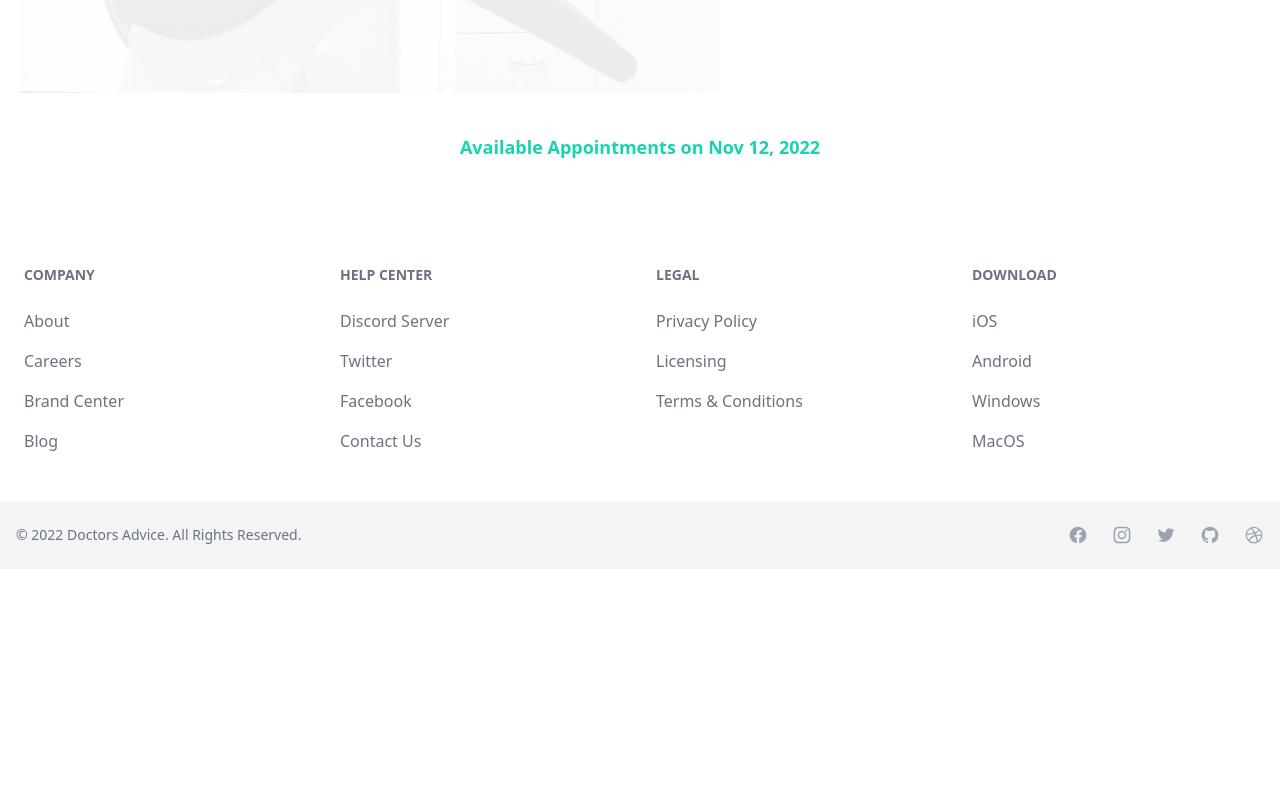
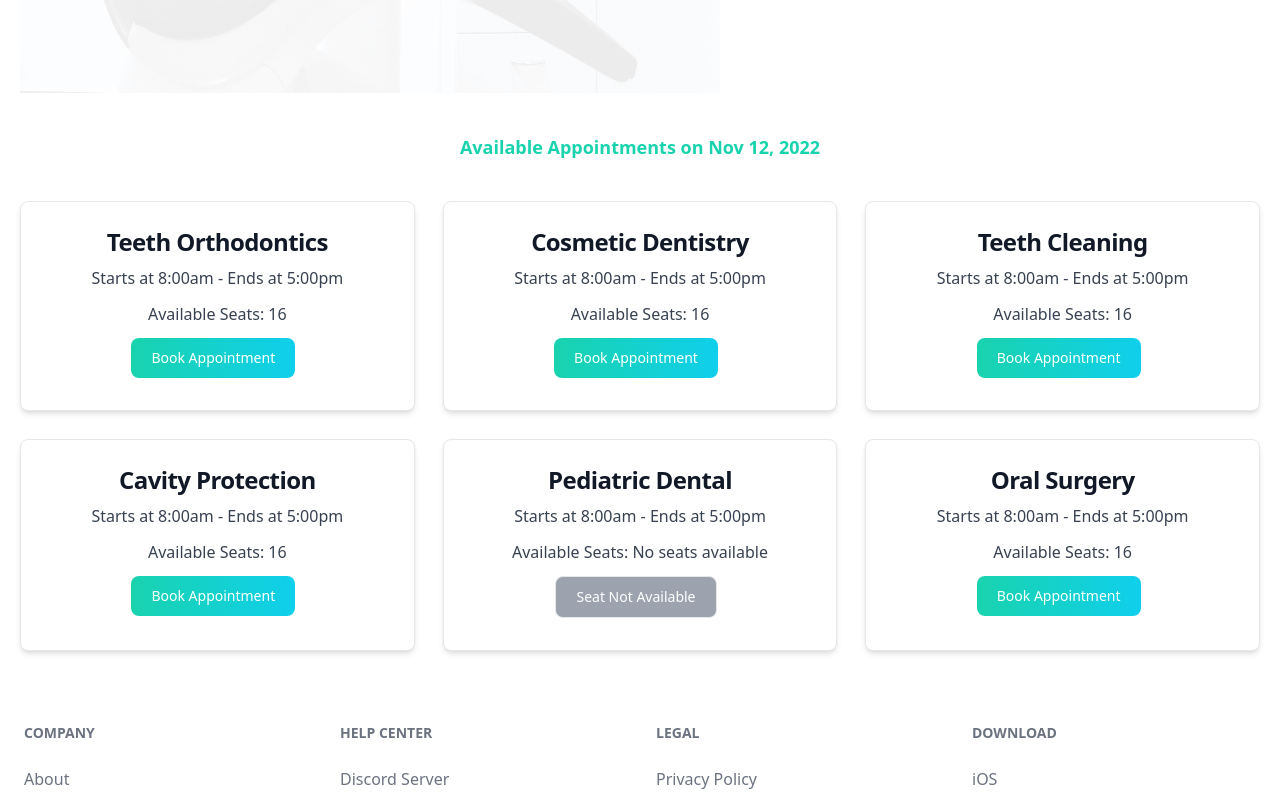
Before and after one commit to Ndhossain/doctors-advice-client, a React (Create React App) app: page /appointment in a window 1280 px wide. Shown: the part 720-1520 px from the top of the page. Before the commit the page ends 1289 px from the top, so only its background shows below. Built offline with nearby package versions, Linux system fonts and the light colour scheme.

Commit message:
appointment modal work done

```diff
--- a/package.json
+++ b/package.json
@@ -6,12 +6,14 @@
     "@testing-library/jest-dom": "^5.14.1",
     "@testing-library/react": "^13.0.0",
     "@testing-library/user-event": "^13.2.1",
+    "axios": "^1.1.3",
     "date-fns": "^2.29.3",
     "flowbite": "^1.5.3",
     "flowbite-react": "^0.3.4",
     "react": "^18.2.0",
     "react-day-picker": "^8.3.6",
     "react-dom": "^18.2.0",
+    "react-hook-form": "^7.39.3",
     "react-router-dom": "^6.4.3",
     "react-scripts": "5.0.1",
     "web-vitals": "^2.1.0"
--- a/src/components/pages/public/appointment/appointment-details-section/AppointmentDetails.jsx
+++ b/src/components/pages/public/appointment/appointment-details-section/AppointmentDetails.jsx
@@ -1,12 +1,50 @@
+import axios from 'axios';
 import { format } from 'date-fns';
-import React from 'react';
+import React, { useEffect, useState } from 'react';
+import AppointmentInputModal from './AppointmentInputModal';
+import AppointmentItemContainer from './AppointmentItemContainer';
 
 function AppointmentDetails({ selectedDate }) {
+    const [serviceData, setServiceData] = useState();
+    const [modal, setModal] = useState(false);
+    const [serviceModalData, setServcieModalData] = useState({});
+
+    useEffect(() => {
+        axios({
+            method: 'GET',
+            url: 'appointmentOptions.json',
+        })
+            .then((res) => {
+                setServiceData(res.data);
+            })
+            .catch((err) => {
+                console.log(err);
+            });
+    }, []);
+
     return (
         <div className="mt-10">
             <h5 className="text-center text-lg font-bold text-secondary">
                 Available Appointments on {format(selectedDate, 'PP')}
             </h5>
+            <div className="grid grid-cols-1 md:grid-cols-2 lg:grid-cols-3 gap-7 mt-10">
+                {serviceData?.map((data) => (
+                    <AppointmentItemContainer
+                        key={data._id}
+                        serviceData={data}
+                        setModal={setModal}
+                        setServcieModalData={setServcieModalData}
+                    />
+                ))}
+            </div>
+            {serviceModalData && (
+                <AppointmentInputModal
+                    setModal={setModal}
+                    modal={modal}
+                    serviceModalData={serviceModalData}
+                    selectedDate={selectedDate}
+                />
+            )}
         </div>
     );
 }
--- /dev/null
+++ b/src/components/pages/public/appointment/appointment-details-section/AppointmentInputModal.jsx
@@ -0,0 +1,58 @@
+/* eslint-disable react/no-array-index-key */
+import { format } from 'date-fns';
+import { Button, Modal, TextInput } from 'flowbite-react';
+import React from 'react';
+
+function AppointmentInputModal({ modal, setModal, serviceModalData, selectedDate }) {
+    const { name, slots } = serviceModalData;
+
+    return (
+        <Modal show={modal} size="md" popup onClose={() => setModal(false)}>
+            <Modal.Header />
+            <Modal.Body>
+                <form className="space-y-6">
+                    <h3 className="text-xl font-medium text-gray-900 dark:text-white">{name}</h3>
+                    <div>
+                        <TextInput type="text" value={format(selectedDate, 'PP')} readOnly />
+                    </div>
+                    <div>
+                        <select
+                            id="default"
+                            className="bg-gray-50 border border-gray-300 text-gray-900 mb-6 text-sm rounded-lg focus:ring-blue-500 focus:border-blue-500 block w-full p-2.5 dark:bg-gray-700 dark:border-gray-600 dark:placeholder-gray-400 dark:text-white dark:focus:ring-blue-500 dark:focus:border-blue-500"
+                        >
+                            {slots && (
+                                <option selected value={slots[0]}>
+                                    {slots[0]}
+                                </option>
+                            )}
+                            {slots?.map(
+                                (slot, index) =>
+                                    index > 0 && (
+                                        <option key={index} value={slot}>
+                                            {slot}
+                                        </option>
+                                    )
+                            )}
+                        </select>
+                    </div>
+                    <div>
+                        <TextInput placeholder="Full Name" type="text" required />
+                    </div>
+                    <div>
+                        <TextInput placeholder="Email" type="text" required />
+                    </div>
+                    <div>
+                        <TextInput placeholder="Phone No." type="text" required />
+                    </div>
+                    <div>
+                        <Button className="w-full text-white border border-headingCol bg-headingCol hover:text-headingCol hover:bg-white font-medium rounded-lg text-sm px-5 py-2.5 text-center mr-2 mb-2">
+                            Submit
+                        </Button>
+                    </div>
+                </form>
+            </Modal.Body>
+        </Modal>
+    );
+}
+
+export default AppointmentInputModal;
--- /dev/null
+++ b/src/components/pages/public/appointment/appointment-details-section/AppointmentItemContainer.jsx
@@ -0,0 +1,39 @@
+import React from 'react';
+
+function AppointmentItemContainer({ serviceData, setModal, setServcieModalData }) {
+    const { name, slots } = serviceData;
+
+    return (
+        <div className="p-6 bg-white rounded-lg border border-gray-200 shadow-md dark:bg-gray-800 dark:border-gray-700 flex flex-col items-center">
+            <h5 className="mb-2 text-2xl font-bold tracking-tight text-gray-900 dark:text-white">
+                {name}
+            </h5>
+            <p className="mb-3 font-normal text-gray-700 dark:text-gray-400">
+                Starts at 8:00am - Ends at 5:00pm
+            </p>
+            <p className="mb-3 font-normal text-gray-700 dark:text-gray-400">
+                Available Seats: {slots.length < 1 ? 'No seats available' : slots.length}
+            </p>
+            <div>
+                <button
+                    type="button"
+                    className={`text-white font-medium rounded-lg text-sm px-5 py-2.5 text-center mr-2 mb-2 ${
+                        slots.length < 1
+                            ? ' border bg-gray-400 text-white'
+                            : 'bg-gradient-to-r from-secondary to-primary hover:bg-gradient-to-bl'
+                    }`}
+                    data-modal-toggle="authentication-modal"
+                    onClick={() => {
+                        setModal(true);
+                        setServcieModalData(serviceData);
+                    }}
+                    disabled={slots.length < 1}
+                >
+                    {slots.length < 1 ? 'Seat Not Available' : 'Book Appointment'}
+                </button>
+            </div>
+        </div>
+    );
+}
+
+export default AppointmentItemContainer;
```
Also changed, not shown: 1 other file (tests, documents, lock files or other folders).
